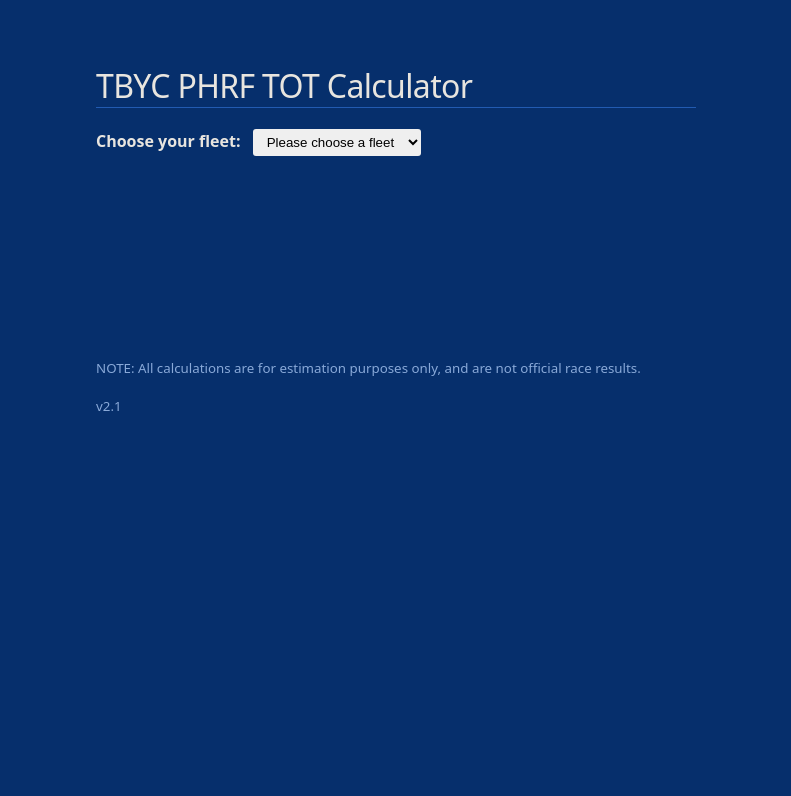
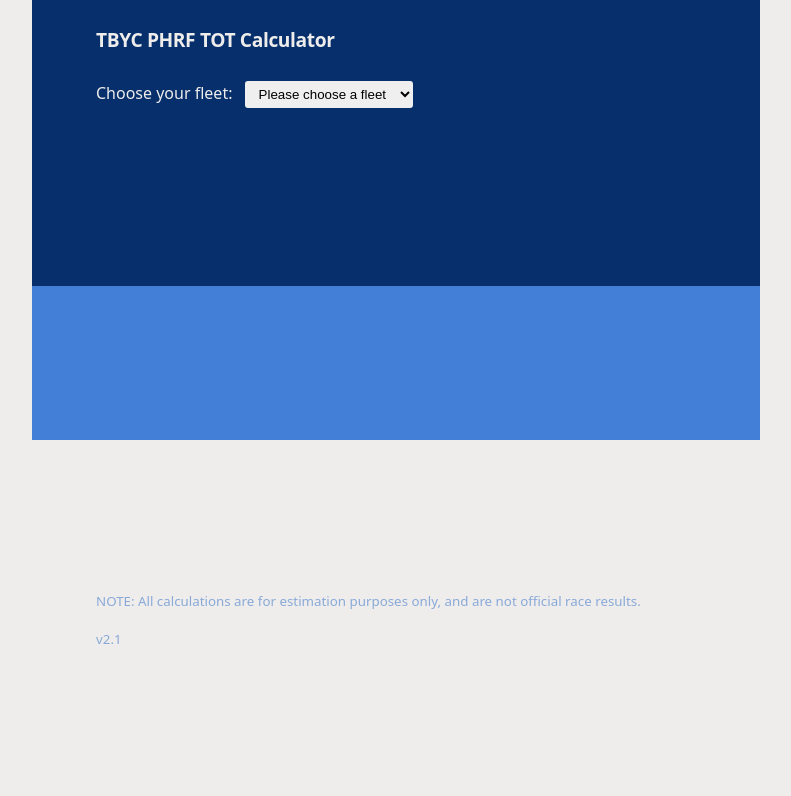
Before and after one commit to danielbhansen/phrf, a plain HTML site: page index.html in a window 1280 px wide. Shown: the whole page, without its empty margins (244-1035 px from the left). Drawn offline with Linux system fonts and the light colour scheme.

Commit message:
aesthetic updates

```diff
--- a/index.html
+++ b/index.html
@@ -13,6 +13,7 @@
 
 <body cz-shortcut-listen="true">
     <div id="app">
+        <div class="choices section">
             <h1>TBYC PHRF TOT Calculator</h1>
             <label for="fleet">Choose your fleet: </label>
             <select name="fleet" id="fleet">
@@ -24,7 +25,11 @@
                     <option value="" selected="selected">Please choose a boat</option>
                 </select>
             </div>
+        </div>
+        <div class="deltas section">
             <div class="dpm"></div>
+        </div>
+        <div class="times section">
             <form class="form hidden">
                 <label>Enter Your Race Elapsed Time (hh:mm:ss): </label><br>
                 <div class="digits">
@@ -41,6 +46,7 @@
             <p class="qualification"><small>NOTE: All calculations are for estimation purposes only, and are not official race results.</small></p>
             <p class="qualification"><small>v2.1</small></p>
         </div>
+    </div>
     <script src="script.js?version=0002"></script>
 
 </body>
--- a/script.js
+++ b/script.js
@@ -298,7 +298,7 @@ function calcAll(cf, tx) {
         if (boat.name === chosenBoat) {
             corr = corrected;
             rat = boat.rating;
-            output.insertAdjacentHTML('beforeend', `<h2>Submitted Time: ${subTime}</h2><h3>Your corrected time is ${c1}</h3>`);
+            output.insertAdjacentHTML('beforeend', `<p>Submitted Time:</p><h2>${subTime}</h2><h3>Your corrected time is: ${c1}</h3>`);
         }
     });
     compArray.forEach(comp => {
--- a/style.css
+++ b/style.css
@@ -1,22 +1,24 @@
 body {
-    background: #062f6c;
-    color: #e8e5df;
-    margin: 5vw 0 15vw 0;
     font-family:system-ui, -apple-system, BlinkMacSystemFont, 'Segoe UI', Roboto, Oxygen, Ubuntu, Cantarell, 'Open Sans', 'Helvetica Neue', sans-serif;
-}
-#app {
-    max-width: 600px;
-    padding-left: 5vw;
-    padding-right: 5vw;
-    margin-left: auto;
-    margin-right: auto;
+    background-color: #eeedec;
+    margin: 0;
 }
 h1, h2, h3, h4 {
     letter-spacing: -0.02em;
 }
-h1, h2 {
-    font-weight: 200;
-    border-bottom: 1px solid #225bb1;
+h1 {
+    font-size: 1.2rem;
+    margin-bottom: 1.5em;
+}
+h2 {
+    font-size: 2rem;
+}
+.output h2 {
+    margin-top: 0;
+}
+.output p {
+    margin-top: 2em;
+    margin-bottom: 0.5em;
 }
 select, input {
     padding: 0.35em 0.75em;
@@ -25,11 +27,10 @@ select, input {
     color: black;
 }
 label {
-    font-weight: bold;
     margin-right: 0.5em;
 }
 strong, h3, h4 {
-    color: #b7d3fc;
+    color: #062f6c;
 }
 .qualification {
     color: #89a9d8;
@@ -49,7 +50,7 @@ form input[type="number"] {
 form .colon {
     font-size: 2em;
     font-weight: bold;
-    color: white;
+    color: #232323;
     width: 0.5em;
     text-align: center;
 }
@@ -73,7 +74,7 @@ table {
 td, th {
     padding: 0.5em;
     text-align: left;
-    border-bottom: 1px solid #225bb1;
+    border-bottom: 1px solid #7fa5dd;
 }
 .choose-boat {
     margin-top: 1.5em;
@@ -81,3 +82,21 @@ td, th {
 .hidden {
     visibility: hidden;
 }
+.section {
+    max-width: 600px;
+    padding: 1vw 5vw 10vw 5vw;
+    margin-left: auto;
+    margin-right: auto;
+}
+.choices {
+    background: #062f6c;
+    color: #eeedec;
+}
+.deltas {
+    background: #437ed7;
+    color: #232323;
+}
+.times {
+    color: #232323;
+    background: #eeedec;
+}
```
Lines whose indentation alone changed are shown as unchanged.
